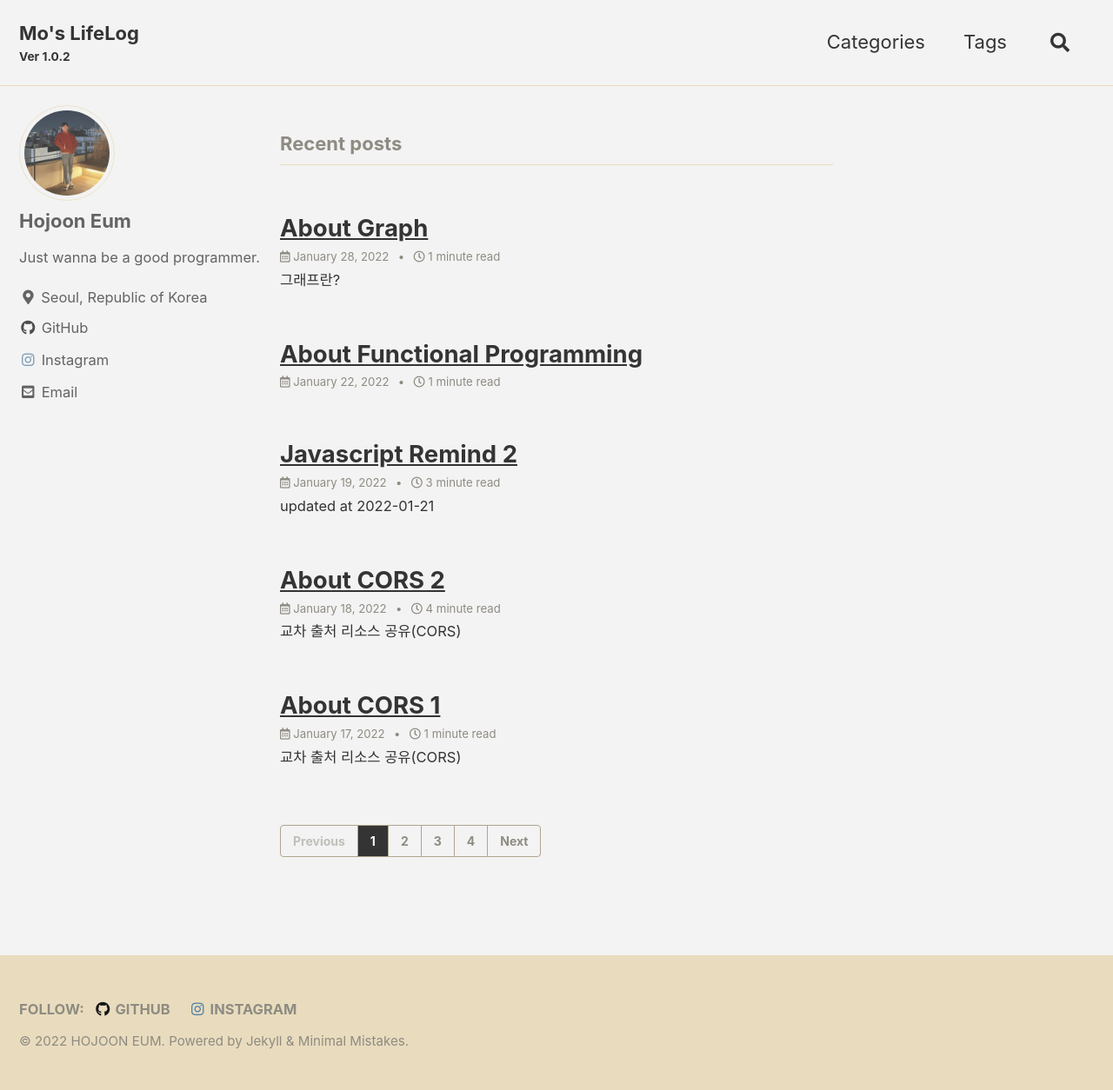
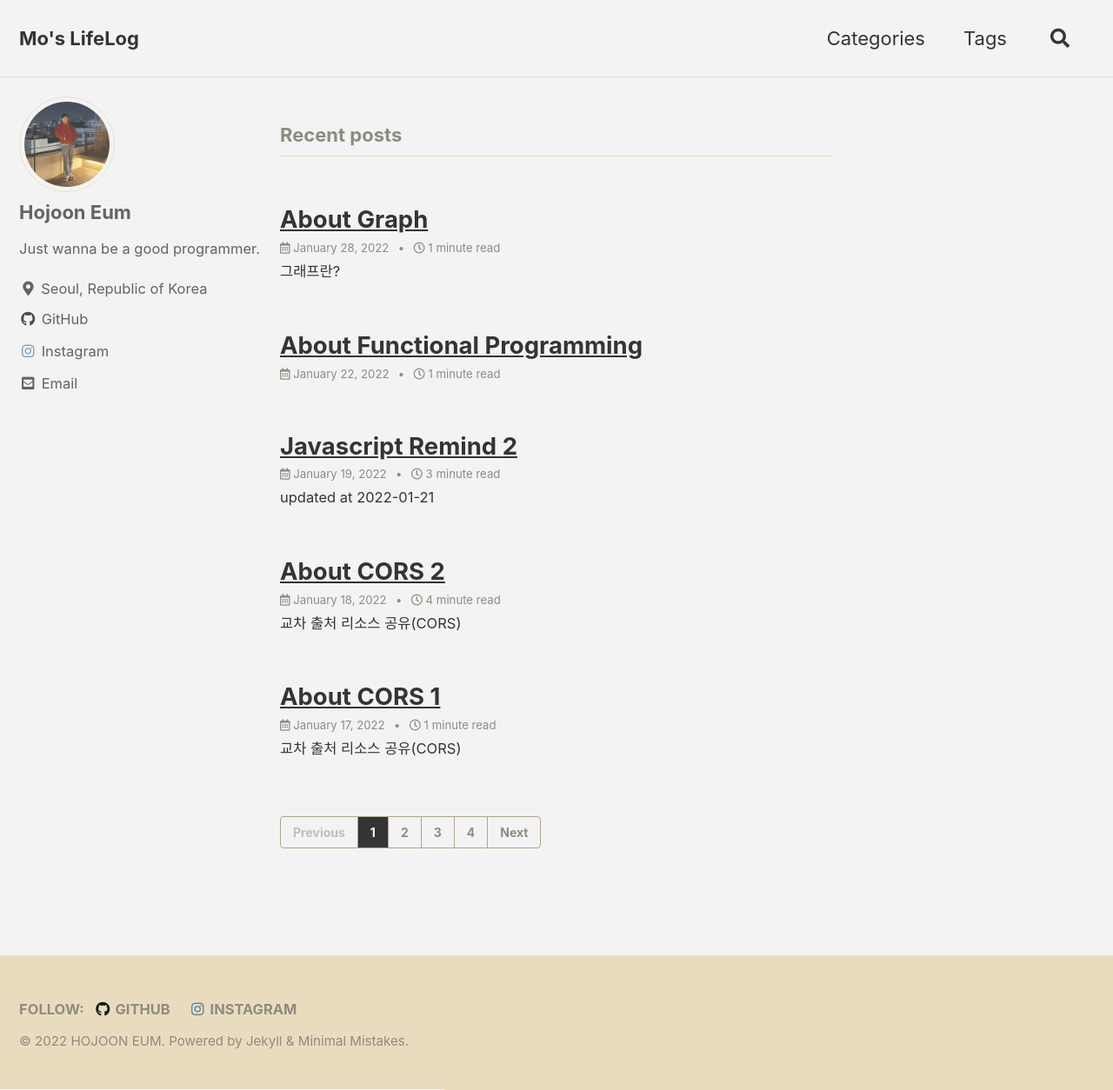
Before and after one commit to minusmo/minusmo.github.io, a Jekyll site: the page built from index.html, in a window 1280 px wide and 1254 px high. Shown: the whole window at 87% size. Built offline with Jekyll 4.4.1, drawn with Linux system fonts in a browser that asks for light colours; cached includes are drawn as plain includes; the list of posts is cut into pages by our own code.

Commit message:
subtitle is removed

```diff
--- a/_config.yml
+++ b/_config.yml
@@ -18,7 +18,7 @@ minimal_mistakes_skin    : "dirt" # "air", "aqua", "contrast", "dark", "dirt", "
 locale                   : "en-US"
 title                    : "Mo's LifeLog"
 title_separator          : "-"
-subtitle                 : "Ver 1.0.2"
+subtitle                 : ""
 name                     : "HOJOON EUM"
 description              : "Hojoon Eum's blog"
 url                      : "https://minusmo.github.io/"
```
